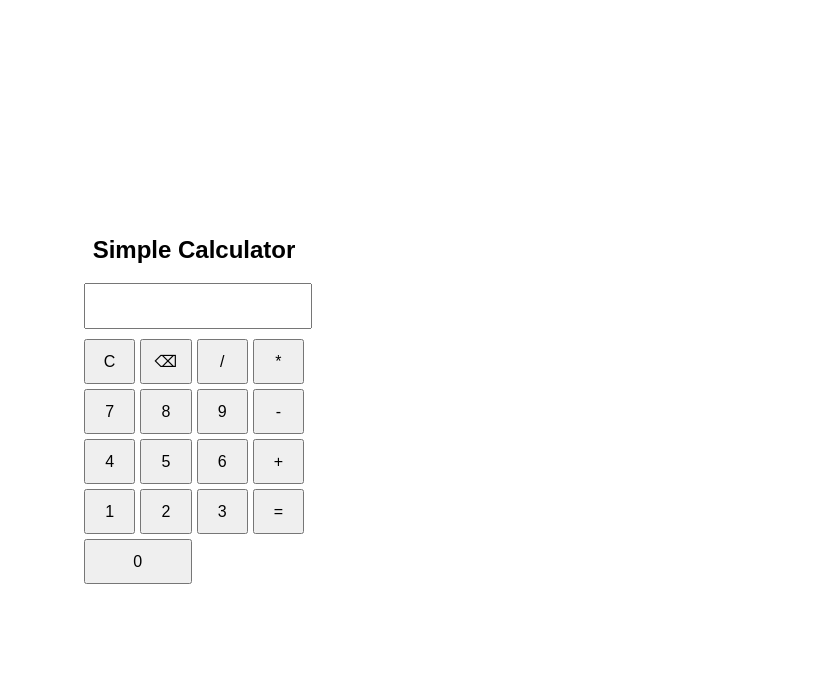
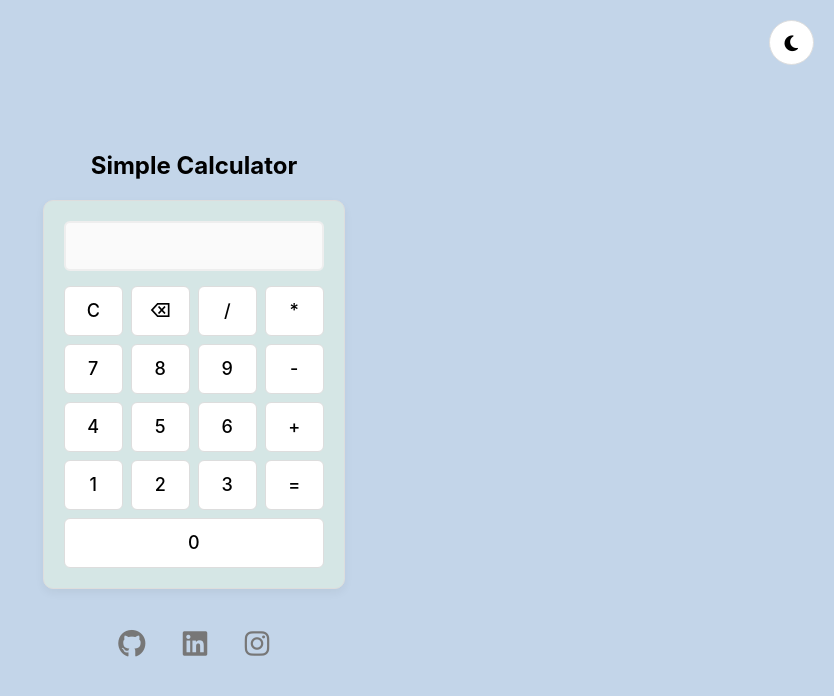
Before and after one commit to k0l1n1/BASIC-CALCULATOR, a plain HTML site: page index.html in a window 1280 px wide. Shown: the whole page, without its empty margins (446-1280 px from the left). Drawn offline with Linux system fonts and the light colour scheme.

Commit message:
Add files via upload

```diff
--- a/index.html
+++ b/index.html
@@ -1,9 +1,12 @@
 <!DOCTYPE html>
 <html>
+
 <head>
     <title>Simple Calculator</title>
     <link rel="stylesheet" href="style.css">
+    <link rel="stylesheet" href="https://cdnjs.cloudflare.com/ajax/libs/font-awesome/6.4.0/css/all.min.css">
 </head>
+
 <body>
 
     <div class="container">
@@ -36,14 +39,21 @@
                 <button onclick="appendValue('0')" class="zero">0</button>
             </div>
         </div>
+        <div class="links">
+            <button onclick="window.open('https://github.com/k0l1n1', '_blank')" class="github" title="GitHub"><i
+                    class="fab fa-github"></i></button>
+            <button onclick="window.open('https://www.linkedin.com/in/kolin-biju-kulangara-6b126535b/', '_blank')"
+                class="linkedin" title="LinkedIn"><i class="fab fa-linkedin"></i></button>
+            <button onclick="window.open('https://www.instagram.com/_k01in_/', '_blank')" class="instagram"
+                title="Instagram"><i class="fab fa-instagram"></i></button>
+        </div>
+        <button id="theme-toggle" onclick="toggleTheme()" title="Toggle Dark/Light Mode">
+            <i class="fas fa-moon"></i>
+        </button>
     </div>
 
     <script src="script.js"></script>
 
 </body>
+
 </html>
-</div>
-
-<script src="script.js"></script>
-</body>
-</html>
--- a/script.js
+++ b/script.js
@@ -1,3 +1,15 @@
+function toggleTheme() {
+    document.body.classList.toggle('dark-mode');
+    const icon = document.querySelector('#theme-toggle i');
+    if (document.body.classList.contains('dark-mode')) {
+        icon.classList.remove('fa-moon');
+        icon.classList.add('fa-sun');
+    } else {
+        icon.classList.remove('fa-sun');
+        icon.classList.add('fa-moon');
+    }
+}
+
 function appendValue(value) {
     document.getElementById("result").value += value;
 }
@@ -6,7 +18,6 @@ function clearDisplay() {
     document.getElementById("result").value = "";
 }
 
-/* Erase one character */
 function erase() {
     let current = document.getElementById("result").value;
     document.getElementById("result").value = current.slice(0, -1);
--- a/style.css
+++ b/style.css
@@ -1,47 +1,179 @@
 body {
-    font-family: Arial;
+    font-family: 'Inter', -apple-system, BlinkMacSystemFont, "Segoe UI", Roboto, Helvetica, Arial, sans-serif;
     display: flex;
     justify-content: center;
     align-items: center;
     height: 100vh;
     margin: 0;
+    background-color: #c3d5e9;
+    transition: background-color 0.3s;
 }
 
-/* Container to keep title above calculator */
+body.dark-mode {
+    background-color: #1a1a1a;
+    color: #ffffff;
+}
+
 .container {
     text-align: center;
 }
 
 .calculator {
-    width: 220px;
-    margin-top: 10px;
+    width: 260px;
+    background: #d5e6e5;
+    padding: 20px;
+    border: 1px solid #ddd;
+    border-radius: 10px;
+    box-shadow: 0 4px 10px rgba(0, 0, 0, 0.05);
+}
+
+body.dark-mode .calculator {
+    background: #2d2d2d;
+    border-color: #444;
 }
 
 #result {
     width: 100%;
-    height: 40px;
-    font-size: 18px;
-    margin-bottom: 10px;
+    height: 50px;
+    font-size: 22px;
+    margin-bottom: 15px;
     text-align: right;
+    padding: 10px;
+    border: 2px solid #eee;
+    border-radius: 6px;
+    box-sizing: border-box;
+    background: #fafafa;
+}
+
+body.dark-mode #result {
+    background: #1e1e1e;
+    border-color: #444;
+    color: white;
 }
 
 .buttons {
     display: grid;
     grid-template-columns: repeat(4, 1fr);
-    gap: 5px;
+    gap: 8px;
 }
 
 button {
-    height: 45px;
-    font-size: 16px;
+    height: 50px;
+    font-size: 18px;
     cursor: pointer;
+    border: 1px solid #ddd;
+    border-radius: 6px;
+    background: #ffffff;
+    transition: background 0.2s, transform 0.1s;
+    font-family: inherit;
+    font-weight: 500;
+    letter-spacing: 0.5px;
+}
+
+button:hover {
+    background: #f0f0f0;
+}
+
+button:active {
+    transform: translateY(1px);
+
+}
+
+body.dark-mode button {
+    background: #3d3d3d;
+    border-color: #555;
+    color: white;
+}
+
+body.dark-mode button:hover {
+    background: #4d4d4d;
+}
+
+.clear {
+    background: #fee !important;
+    color: #d32f2f !important;
+    border-color: #ffcdd2 !important;
 }
 
 .zero {
-    grid-column: span 2;
+    grid-column: span 4;
 }
 
-.clear {
-    background: red;
+
+.links {
+    margin-top: 30px;
+    display: flex;
+    justify-content: center;
+    gap: 25px;
+}
+
+.links button {
+    background: none !important;
+    border: none !important;
+    box-shadow: none !important;
+    font-size: 28px;
+    color: #777;
+    transition: color 0.2s, transform 0.2s;
+}
+
+.github:hover {
+    color: #000;
+    transform: scale(1.1);
+}
+
+.linkedin:hover {
+    color: #0077b5;
+    transform: scale(1.1);
+}
+
+.instagram:hover {
+    color: #e4405f;
+    transform: scale(1.1);
+}
+
+body.dark-mode .links button {
+    color: #999;
+}
+
+body.dark-mode .github:hover {
+    color: #fff;
+}
+
+body.dark-mode .linkedin:hover {
+    color: #fff;
+}
+
+body.dark-mode .instagram:hover {
+    color: #fff;
+}
+
+#theme-toggle {
+    position: fixed;
+    top: 20px;
+    right: 20px;
+    width: 45px;
+    height: 45px;
+    border-radius: 50%;
+    border: 1px solid #ddd;
+    background: white;
+    cursor: pointer;
+    display: flex;
+    align-items: center;
+    justify-content: center;
+}
+
+body.dark-mode #theme-toggle {
+    background-color: #333;
+    color: black;
+    border: 1px solid #444;
+}
+
+body.dark-mode .links button {
+    color: #ffffff;
+}
+
+body.dark-mode .fa-star,
+body.dark-mode .fa-sun {
     color: white;
+    text-shadow: 0 0 10px rgba(115, 105, 51, 0.162);
 }
```
Lines whose indentation alone changed are shown as unchanged.
